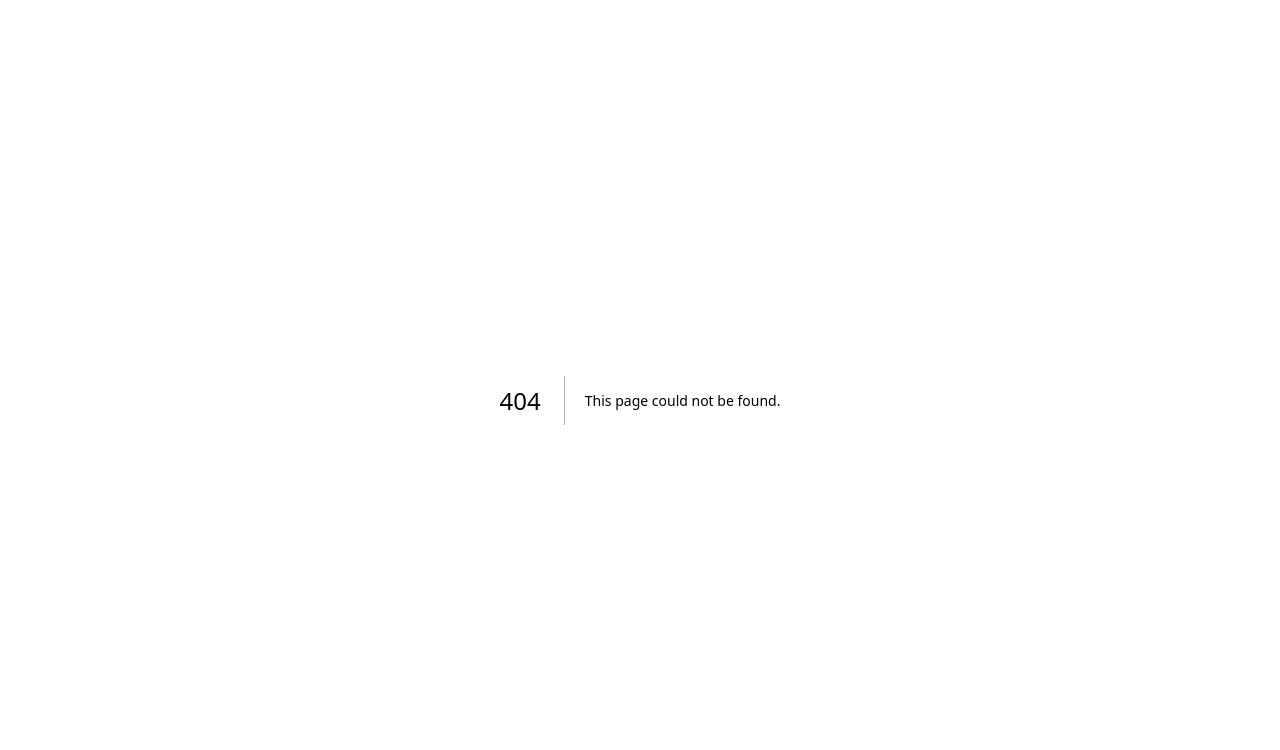
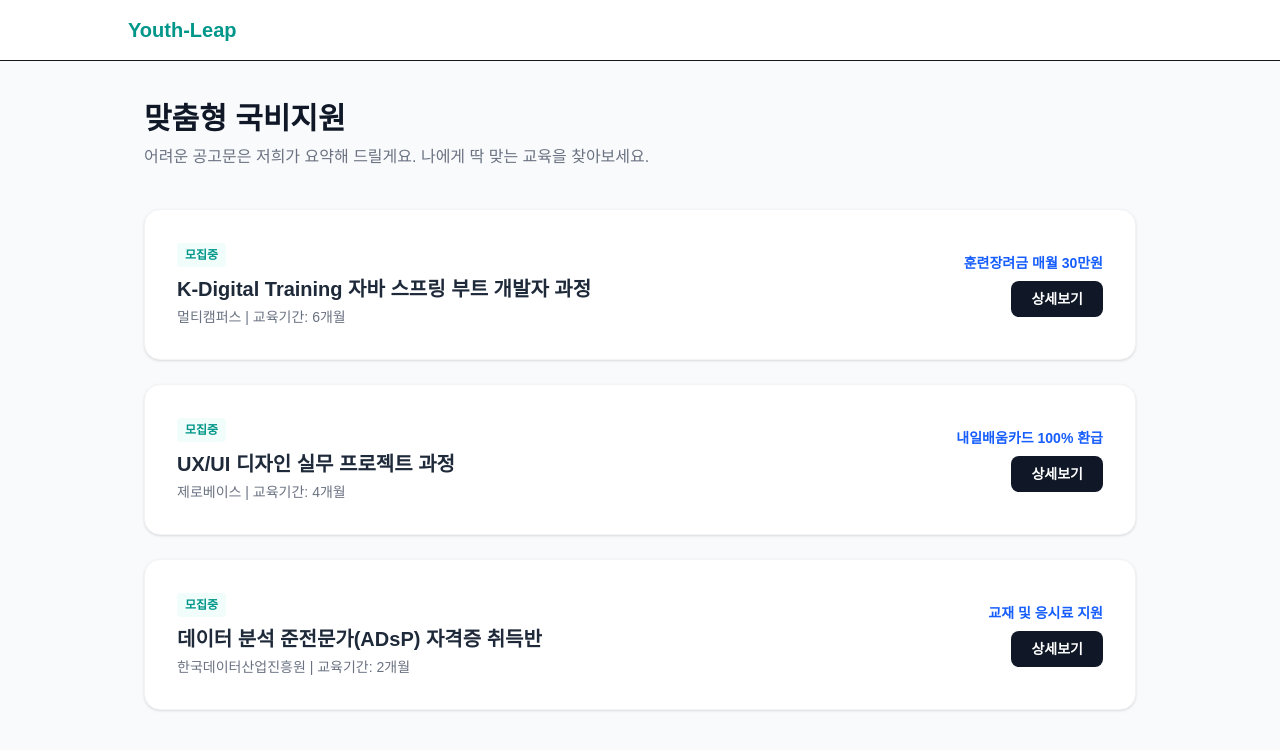
Before and after one commit to DavidOH77/youth-leap, a Next.js app: page /edu in a window 1280 px wide. Before the commit this address had no page. Shown: the top 750 px of the page. Built offline with nearby package versions, Linux system fonts and the light colour scheme.

Commit message:
feat: 국비지원 및 팀프로젝트 상세 페이지 추가

```diff
--- /dev/null
+++ b/src/app/edu/page.tsx
@@ -0,0 +1,46 @@
+'use client';
+
+import Link from 'next/link';
+
+const eduPrograms = [
+  { id: 1, title: 'K-Digital Training 자바 스프링 부트 개발자 과정', agency: '멀티캠퍼스', period: '6개월', support: '훈련장려금 매월 30만원' },
+  { id: 2, title: 'UX/UI 디자인 실무 프로젝트 과정', agency: '제로베이스', period: '4개월', support: '내일배움카드 100% 환급' },
+  { id: 3, title: '데이터 분석 준전문가(ADsP) 자격증 취득반', agency: '한국데이터산업진흥원', period: '2개월', support: '교재 및 응시료 지원' },
+];
+
+export default function EduPage() {
+  return (
+    <main className="min-h-screen bg-gray-50">
+      <nav className="border-b bg-white p-4">
+        <div className="max-w-5xl mx-auto flex items-center justify-between">
+          <Link href="/" className="text-xl font-bold text-teal-600">Youth-Leap</Link>
+        </div>
+      </nav>
+
+      <div className="max-w-5xl mx-auto py-10 px-4">
+        <div className="mb-10">
+          <h2 className="text-3xl font-extrabold text-gray-900 mb-2">맞춤형 국비지원</h2>
+          <p className="text-gray-500">어려운 공고문은 저희가 요약해 드릴게요. 나에게 딱 맞는 교육을 찾아보세요.</p>
+        </div>
+
+        <div className="space-y-6">
+          {eduPrograms.map((edu) => (
+            <div key={edu.id} className="bg-white p-8 rounded-2xl border border-gray-100 shadow-sm hover:shadow-md transition">
+              <div className="flex flex-col md:flex-row justify-between md:items-center gap-4">
+                <div>
+                  <span className="inline-block px-2 py-1 bg-teal-50 text-teal-600 text-xs font-bold rounded mb-2">모집중</span>
+                  <h3 className="text-xl font-bold text-gray-800">{edu.title}</h3>
+                  <p className="text-sm text-gray-500 mt-1">{edu.agency} | 교육기간: {edu.period}</p>
+                </div>
+                <div className="text-left md:text-right">
+                  <div className="text-blue-600 font-bold text-sm mb-2">{edu.support}</div>
+                  <button className="bg-gray-900 text-white px-5 py-2 rounded-lg text-sm font-bold hover:bg-gray-800 transition">상세보기</button>
+                </div>
+              </div>
+            </div>
+          ))}
+        </div>
+      </div>
+    </main>
+  );
+}
--- /dev/null
+++ b/src/app/projects/page.tsx
@@ -0,0 +1,46 @@
+'use client';
+
+import Link from 'next/link';
+
+const projects = [
+  { id: 1, title: 'AI 에이전트를 활용한 쇼핑몰 자동화 프로젝트', category: '개발/IT', status: '모집중', members: '2/4' },
+  { id: 2, title: '노코드 툴로 만드는 로컬 맛집 지도 서비스', category: '기획/마케팅', status: '곧마감', members: '3/3' },
+  { id: 3, title: '디자인 포트폴리오 스터디 (취준생 환영)', category: '디자인', status: '모집중', members: '1/6' },
+];
+
+export default function ProjectsPage() {
+  return (
+    <main className="min-h-screen bg-gray-50">
+      <nav className="border-b bg-white p-4">
+        <div className="max-w-5xl mx-auto flex items-center justify-between">
+          <Link href="/" className="text-xl font-bold text-teal-600">Youth-Leap</Link>
+        </div>
+      </nav>
+
+      <div className="max-w-5xl mx-auto py-10 px-4">
+        <div className="flex flex-col md:flex-row justify-between items-start md:items-center mb-10 gap-6">
+          <div>
+            <h2 className="text-3xl font-extrabold text-gray-900 mb-2">팀 프로젝트</h2>
+            <p className="text-gray-500">이력서 공백, 실무 프로젝트 경험으로 함께 채워나가요.</p>
+          </div>
+          <button className="bg-purple-600 hover:bg-purple-700 text-white px-6 py-3 rounded-xl text-md font-bold shadow-lg shadow-purple-100 transition-all">
+            팀원 모집글 올리기
+          </button>
+        </div>
+
+        <div className="grid md:grid-cols-3 gap-6">
+          {projects.map((project) => (
+            <div key={project.id} className="bg-white p-6 rounded-2xl border border-gray-100 shadow-sm hover:border-purple-200 transition">
+              <span className="text-xs font-bold text-purple-600 bg-purple-50 px-2 py-1 rounded">{project.category}</span>
+              <h3 className="text-lg font-bold mt-4 mb-2 text-gray-800 leading-tight">{project.title}</h3>
+              <div className="flex items-center justify-between mt-6 pt-4 border-t border-gray-50">
+                <span className="text-sm font-medium text-gray-400">참여인원 {project.members}</span>
+                <span className={`text-xs font-bold ${project.status === '곧마감' ? 'text-rose-500' : 'text-blue-500'}`}>{project.status}</span>
+              </div>
+            </div>
+          ))}
+        </div>
+      </div>
+    </main>
+  );
+}
```
